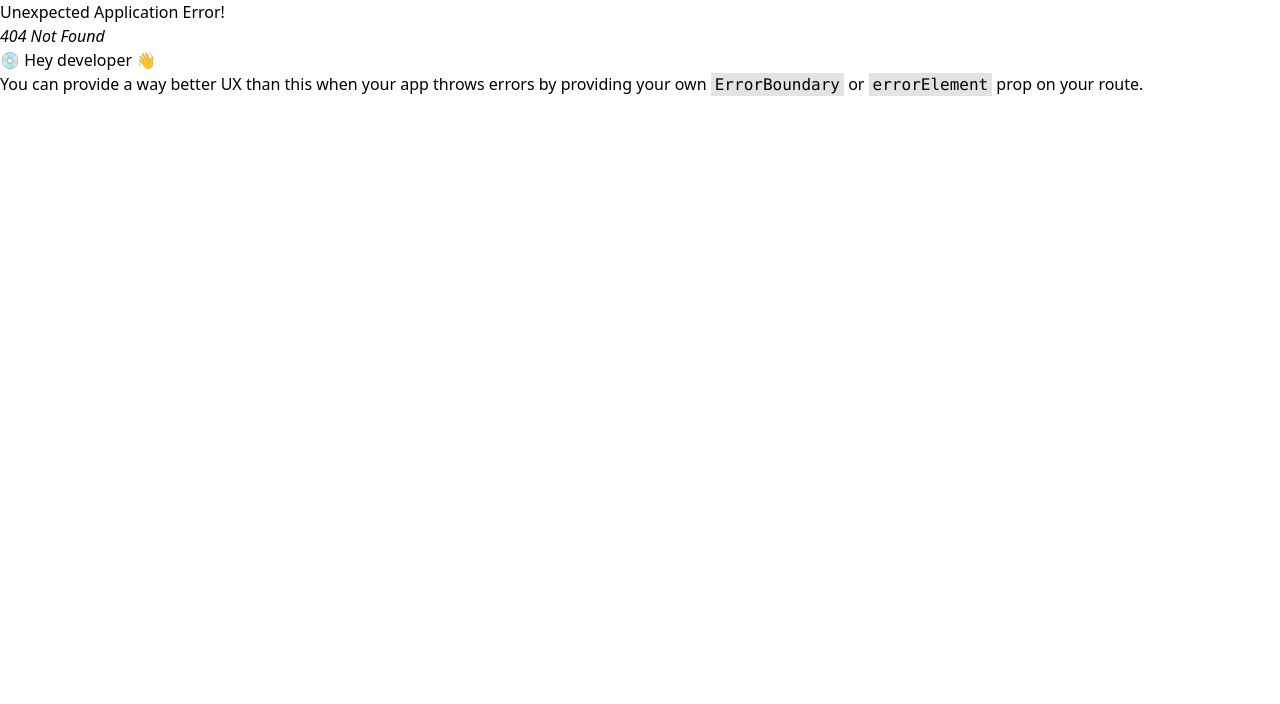
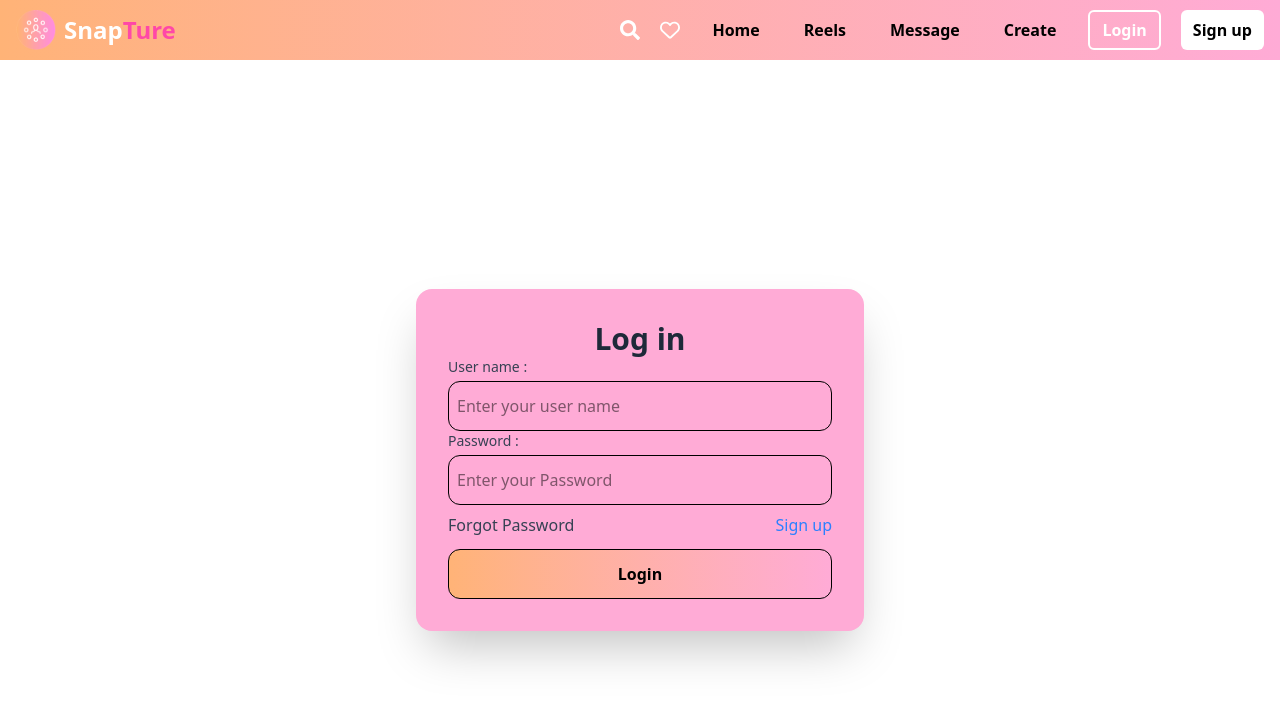
Before and after one commit to Rahulkumar9598/SocialMedia, a React (Vite) app in the folder socialmedia/Frontend/: page /login in a window 1280 px wide. Before the commit this address had no page. Shown: the top 704 px of the page. Built offline with nearby package versions, Linux system fonts and the light colour scheme.

Commit message:
Login page add

```diff
--- /dev/null
+++ b/socialmedia/Frontend/src/pages/Login.jsx
@@ -0,0 +1,28 @@
+import React from 'react'
+
+const Login = () => {
+  return (
+    <div className='w-full flex justify-center items-center min-h-screen'>
+        <div className='w-full max-w-md p-8 rounded-2xl bg-[#FFABD6] shadow-2xl'>
+    <form action="">
+        <h2 className='text-3xl font-bold text-gray-800 text-center'>Log in</h2>
+
+        {/* username */}
+        <label className='text-gray-700 text-sm font-medium block'>User name : </label>
+        <input type="text" placeholder='Enter your user name' className='border rounded-xl py-3 px-2 w-full flex mt-1 focus:ring-2 focus:ring-blue-500 outline-none' />
+
+          {/* Password */}
+         <label className='text-gray-700 text-sm font-medium block'>Password : </label>
+        <input type="text" placeholder='Enter your Password' className='border rounded-xl py-3 px-2 w-full flex mt-1 focus:ring-2 focus:ring-blue-500 outline-none' />
+        <div className='w-full items-center justify-between flex mt-2'>
+        <p className='text-gray-700 text-md '>Forgot Password</p>
+        <p className='text-blue-500 hover:underline'>Sign up</p>
+        </div>
+        <button className='w-full bg-gra  bg-gradient-to-r from-[#ffb377] to-[#FFABD6] font-bold border rounded-xl py-3 px-2 mt-3'>Login</button>
+    </form>
+        </div>
+    </div>
+  )
+}
+
+export default Login
--- a/socialmedia/Frontend/src/routes/routes.jsx
+++ b/socialmedia/Frontend/src/routes/routes.jsx
@@ -3,6 +3,7 @@ import App from "../App";
 import About from "../pages/About";
 import Home from "../pages/Home";
 import SignUp from "../pages/SignUp";
+import Login from "../pages/Login";
 
 const routes = createBrowserRouter(
     [
@@ -21,6 +22,10 @@ const routes = createBrowserRouter(
                 {
                   path: "/signup",
                   element: <SignUp />
+                },
+                {
+                    path: "/login",
+                    element: <Login />
                 }
             ]
         }
```
